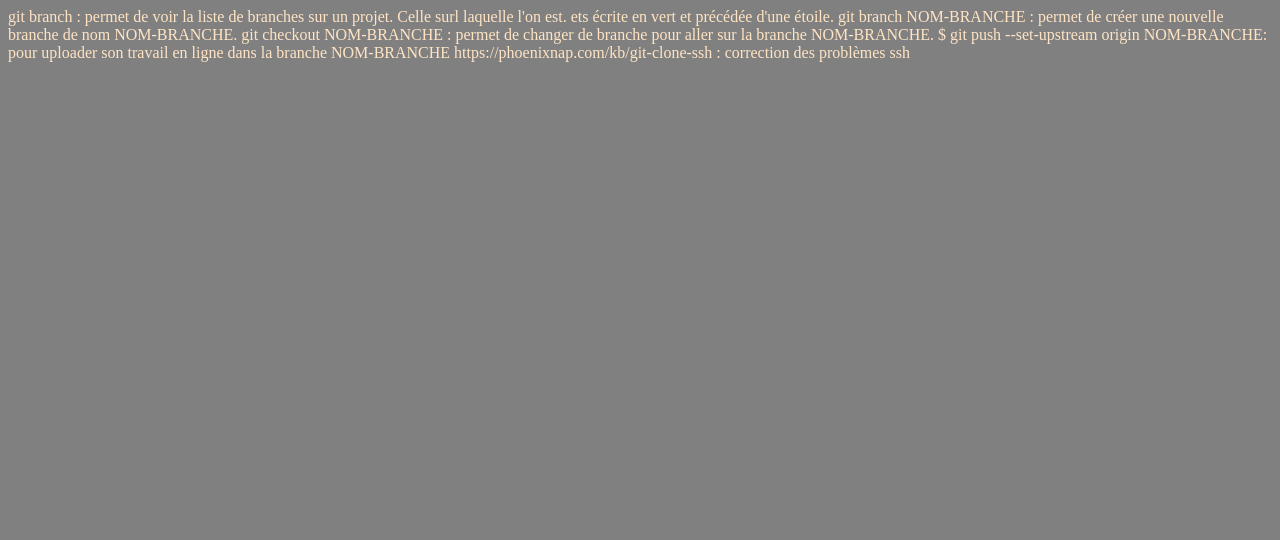
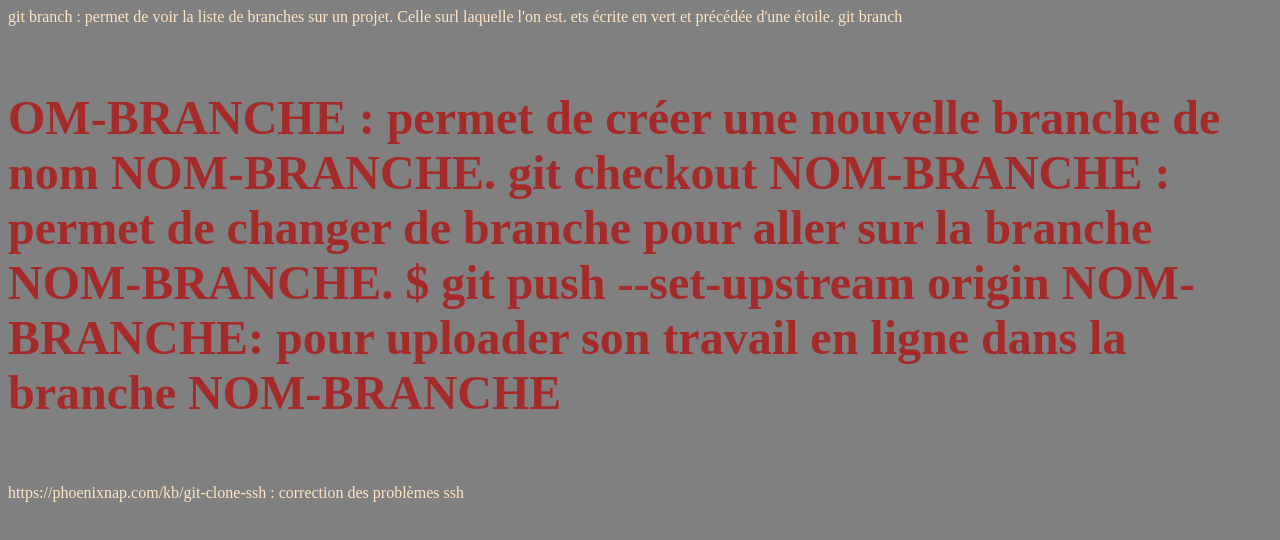
Before and after one commit to Valentin-Tsowemoo2/Projet-commun, a plain HTML site: page index.html in a window 1280 px wide. Drawn offline with Linux system fonts and the light colour scheme.

Commit message:
partie-valentin

```diff
--- a/index.html
+++ b/index.html
@@ -9,10 +9,16 @@
   <body>
     git branch : permet de voir la liste de branches sur un projet. Celle surl
     laquelle l'on est. ets écrite en vert et précédée d'une étoile. git branch
-    NOM-BRANCHE : permet de créer une nouvelle branche de nom NOM-BRANCHE. git
-    checkout NOM-BRANCHE : permet de changer de branche pour aller sur la
-    branche NOM-BRANCHE. $ git push --set-upstream origin NOM-BRANCHE: pour
-    uploader son travail en ligne dans la branche NOM-BRANCHE
-    https://phoenixnap.com/kb/git-clone-ssh : correction des problèmes ssh
+
+    <h4>
+      OM-BRANCHE : permet de créer une nouvelle branche de nom NOM-BRANCHE. git
+      checkout NOM-BRANCHE : permet de changer de branche pour aller sur la
+      branche NOM-BRANCHE. $ git push --set-upstream origin NOM-BRANCHE: pour
+      uploader son travail en ligne dans la branche NOM-BRANCHE
+    </h4>
+
+    <div>
+      https://phoenixnap.com/kb/git-clone-ssh : correction des problèmes ssh
+    </div>
   </body>
 </html>
--- a/style.css
+++ b/style.css
@@ -2,3 +2,15 @@ body {
   background: gray;
   color: bisque;
 }
+
+h4 {
+  color: brown;
+  font-size: 3rem;
+  border-radius: 1px solid black;
+}
+
+h4:hover {
+  border-radius: 2px solid black;
+  transition: 0.3s;
+  transform: scale(1.3);
+}
```
